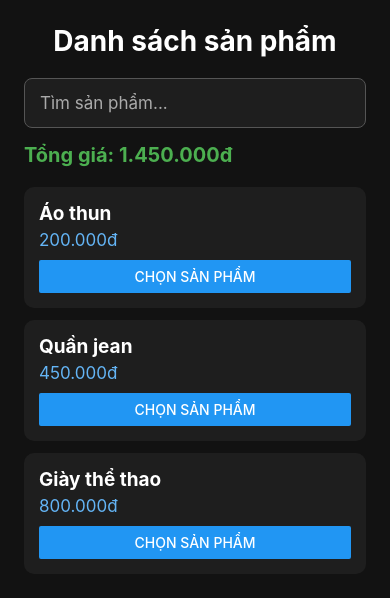
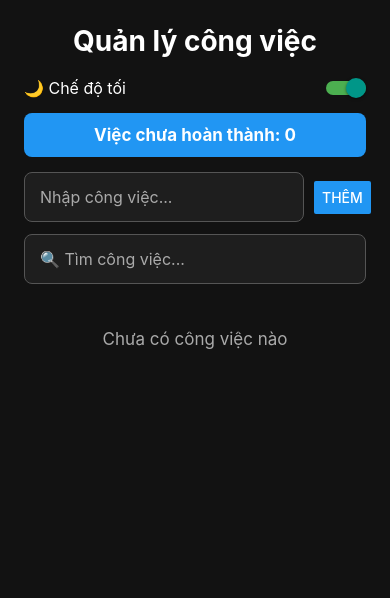
Before and after one commit to phu05ddddddddddddddd/tuan3, a React Native app: screen / in a window 390 px wide. Shown: the top 598 px of the page. Built offline with nearby package versions, Linux system fonts and the light colour scheme.

Commit message:
baitaptonghop

```diff
--- a/App.tsx
+++ b/App.tsx
@@ -1,6 +1,10 @@
 import React, {
+  createContext,
   useCallback,
+  useContext,
+  useEffect,
   useMemo,
+  useReducer,
   useState,
 } from 'react';
 
@@ -11,107 +15,357 @@ import {
   Button,
   FlatList,
   StyleSheet,
+  Switch,
+  Pressable,
 } from 'react-native';
 
-// Danh sách sản phẩm đặt bên ngoài component
-// để tránh tạo array mới mỗi lần render
-const products = [
-  {
-    id: '1',
-    name: 'Áo thun',
-    price: 200000,
-  },
-  {
-    id: '2',
-    name: 'Quần jean',
-    price: 450000,
-  },
-  {
-    id: '3',
-    name: 'Giày thể thao',
-    price: 800000,
-  },
-];
+type Todo = {
+  id: string;
+  title: string;
+  completed: boolean;
+};
 
-export default function App() {
-  // Trạng thái từ khóa tìm kiếm
+type TodoAction =
+  | {
+      type: 'ADD_TODO';
+      payload: string;
+    }
+  | {
+      type: 'TOGGLE_TODO';
+      payload: string;
+    }
+  | {
+      type: 'DELETE_TODO';
+      payload: string;
+    };
+
+const initialTodos: Todo[] = [];
+
+function todoReducer(
+  state: Todo[],
+  action: TodoAction
+): Todo[] {
+  switch (action.type) {
+    case 'ADD_TODO':
+      return [
+        ...state,
+        {
+          id: Date.now().toString(),
+          title: action.payload,
+          completed: false,
+        },
+      ];
+
+    case 'TOGGLE_TODO':
+      return state.map(todo =>
+        todo.id === action.payload
+          ? {
+              ...todo,
+              completed: !todo.completed,
+            }
+          : todo
+      );
+
+    case 'DELETE_TODO':
+      return state.filter(
+        todo => todo.id !== action.payload
+      );
+
+    default:
+      return state;
+  }
+}
+
+type ThemeContextType = {
+  isDark: boolean;
+  toggleTheme: () => void;
+};
+
+const ThemeContext =
+  createContext<ThemeContextType | null>(null);
+
+function ThemeProvider({
+  children,
+}: {
+  children: React.ReactNode;
+}) {
+  const [isDark, setIsDark] = useState(true);
+
+  const toggleTheme = useCallback(() => {
+    setIsDark(previous => !previous);
+  }, []);
+
+  return (
+    <ThemeContext.Provider
+      value={{
+        isDark,
+        toggleTheme,
+      }}
+    >
+      {children}
+    </ThemeContext.Provider>
+  );
+}
+
+type TodoItemProps = {
+  todo: Todo;
+  onToggle: (id: string) => void;
+  onDelete: (id: string) => void;
+};
+
+const TodoItem = React.memo(
+  function TodoItem({
+    todo,
+    onToggle,
+    onDelete,
+  }: TodoItemProps) {
+    const { isDark } = useContext(ThemeContext)!;
+
+    return (
+      <View
+        style={[
+          styles.todoItem,
+          {
+            backgroundColor: isDark
+              ? '#1E1E1E'
+              : '#F2F2F2',
+          },
+        ]}
+      >
+        <Pressable
+          style={styles.todoContent}
+          onPress={() => onToggle(todo.id)}
+        >
+          <Text
+            style={[
+              styles.todoText,
+              {
+                color: isDark
+                  ? '#FFFFFF'
+                  : '#222222',
+                textDecorationLine: todo.completed
+                  ? 'line-through'
+                  : 'none',
+                opacity: todo.completed ? 0.5 : 1,
+              },
+            ]}
+          >
+            {todo.completed ? '✓ ' : '○ '}
+            {todo.title}
+          </Text>
+        </Pressable>
+
+        <View style={styles.deleteButton}>
+          <Button
+            title="Xóa"
+            color="#F44336"
+            onPress={() => onDelete(todo.id)}
+          />
+        </View>
+      </View>
+    );
+  }
+);
+
+function TodoScreen() {
+  const { isDark, toggleTheme } =
+    useContext(ThemeContext)!;
+
+  const [todos, dispatch] = useReducer(
+    todoReducer,
+    initialTodos
+  );
+
+  const [input, setInput] = useState('');
   const [keyword, setKeyword] = useState('');
 
-  // Lọc sản phẩm bằng useMemo
-  const filteredProducts = useMemo(() => {
+  const handleAddTodo = useCallback(() => {
+    const title = input.trim();
+
+    if (!title) {
+      return;
+    }
+
+    dispatch({
+      type: 'ADD_TODO',
+      payload: title,
+    });
+
+    setInput('');
+  }, [input]);
+
+  const handleToggleTodo = useCallback(
+    (id: string) => {
+      dispatch({
+        type: 'TOGGLE_TODO',
+        payload: id,
+      });
+    },
+    []
+  );
+
+  const handleDeleteTodo = useCallback(
+    (id: string) => {
+      dispatch({
+        type: 'DELETE_TODO',
+        payload: id,
+      });
+    },
+    []
+  );
+
+  const filteredTodos = useMemo(() => {
     const searchKeyword = keyword
       .trim()
       .toLowerCase();
 
-    return products.filter(product =>
-      product.name
+    return todos.filter(todo =>
+      todo.title
         .toLowerCase()
         .includes(searchKeyword)
     );
-  }, [keyword]);
+  }, [todos, keyword]);
 
-  // Tính tổng giá các sản phẩm đang hiển thị
-  const totalPrice = useMemo(() => {
-    return filteredProducts.reduce(
-      (total, product) => total + product.price,
-      0
+  const remainingTodos = useMemo(() => {
+    return todos.filter(todo => !todo.completed)
+      .length;
+  }, [todos]);
+
+  useEffect(() => {
+    console.log(
+      `Danh sách hiện có ${todos.length} công việc`
     );
-  }, [filteredProducts]);
-
-  // Hàm chọn sản phẩm
-  const handleSelect = useCallback(
-    (product: {
-      id: string;
-      name: string;
-      price: number;
-    }) => {
-      console.log('Đã chọn:', product.name);
-    },
-    []
-  );
+  }, [todos.length]);
 
   return (
-    <View style={styles.container}>
-      <Text style={styles.title}>
-        Danh sách sản phẩm
+    <View
+      style={[
+        styles.container,
+        {
+          backgroundColor: isDark
+            ? '#121212'
+            : '#FFFFFF',
+        },
+      ]}
+    >
+      <Text
+        style={[
+          styles.title,
+          {
+            color: isDark
+              ? '#FFFFFF'
+              : '#222222',
+          },
+        ]}
+      >
+        Quản lý công việc
       </Text>
+
+      <View style={styles.themeRow}>
+        <Text
+          style={[
+            styles.themeText,
+            {
+              color: isDark
+                ? '#FFFFFF'
+                : '#222222',
+            },
+          ]}
+        >
+          {isDark
+            ? '🌙 Chế độ tối'
+            : '☀️ Chế độ sáng'}
+        </Text>
+
+        <Switch
+          value={isDark}
+          onValueChange={toggleTheme}
+          trackColor={{
+            false: '#999999',
+            true: '#4CAF50',
+          }}
+          thumbColor="#FFFFFF"
+        />
+      </View>
+
+      <View style={styles.counterBox}>
+        <Text style={styles.counter}>
+          Việc chưa hoàn thành: {remainingTodos}
+        </Text>
+      </View>
+
+      <View style={styles.inputRow}>
+        <TextInput
+          value={input}
+          onChangeText={setInput}
+          placeholder="Nhập công việc..."
+          placeholderTextColor={
+            isDark ? '#AAAAAA' : '#777777'
+          }
+          style={[
+            styles.input,
+            {
+              color: isDark
+                ? '#FFFFFF'
+                : '#222222',
+              backgroundColor: isDark
+                ? '#1E1E1E'
+                : '#F5F5F5',
+            },
+          ]}
+        />
+
+        <Button
+          title="Thêm"
+          color="#2196F3"
+          onPress={handleAddTodo}
+        />
+      </View>
 
       <TextInput
         value={keyword}
         onChangeText={setKeyword}
-        placeholder="Tìm sản phẩm..."
-        placeholderTextColor="#AAAAAA"
-        style={styles.input}
+        placeholder="🔍 Tìm công việc..."
+        placeholderTextColor={
+          isDark ? '#AAAAAA' : '#777777'
+        }
+        style={[
+          styles.searchInput,
+          {
+            color: isDark
+              ? '#FFFFFF'
+              : '#222222',
+            backgroundColor: isDark
+              ? '#1E1E1E'
+              : '#F5F5F5',
+          },
+        ]}
       />
 
-      <Text style={styles.total}>
-        Tổng giá:{' '}
-        {totalPrice.toLocaleString('vi-VN')}đ
-      </Text>
-
       <FlatList
-        data={filteredProducts}
+        data={filteredTodos}
         keyExtractor={item => item.id}
         renderItem={({ item }) => (
-          <View style={styles.product}>
-            <Text style={styles.productName}>
-              {item.name}
-            </Text>
-
-            <Text style={styles.price}>
-              {item.price.toLocaleString('vi-VN')}đ
-            </Text>
-
-            <Button
-              title="Chọn sản phẩm"
-              color="#2196F3"
-              onPress={() => handleSelect(item)}
-            />
-          </View>
+          <TodoItem
+            todo={item}
+            onToggle={handleToggleTodo}
+            onDelete={handleDeleteTodo}
+          />
         )}
         ListEmptyComponent={
-          <Text style={styles.empty}>
-            Không tìm thấy sản phẩm
+          <Text
+            style={[
+              styles.empty,
+              {
+                color: isDark
+                  ? '#AAAAAA'
+                  : '#777777',
+              },
+            ]}
+          >
+            {todos.length === 0
+              ? 'Chưa có công việc nào'
+              : 'Không tìm thấy công việc'}
           </Text>
         }
       />
@@ -119,63 +373,103 @@ export default function App() {
   );
 }
 
+export default function App() {
+  return (
+    <ThemeProvider>
+      <TodoScreen />
+    </ThemeProvider>
+  );
+}
+
 const styles = StyleSheet.create({
   container: {
     flex: 1,
     padding: 24,
-    backgroundColor: '#121212',
   },
 
   title: {
     fontSize: 28,
     fontWeight: 'bold',
-    color: '#FFFFFF',
     textAlign: 'center',
     marginBottom: 20,
   },
 
+  themeRow: {
+    flexDirection: 'row',
+    justifyContent: 'space-between',
+    alignItems: 'center',
+    marginBottom: 15,
+  },
+
+  themeText: {
+    fontSize: 16,
+  },
+
+  counterBox: {
+    backgroundColor: '#2196F3',
+    padding: 12,
+    borderRadius: 8,
+    marginBottom: 15,
+  },
+
+  counter: {
+    color: '#FFFFFF',
+    fontSize: 17,
+    fontWeight: 'bold',
+    textAlign: 'center',
+  },
+
+  inputRow: {
+    flexDirection: 'row',
+    alignItems: 'center',
+    gap: 10,
+    marginBottom: 12,
+  },
+
   input: {
+    flex: 1,
     height: 50,
     borderWidth: 1,
     borderColor: '#555555',
     borderRadius: 8,
     paddingHorizontal: 15,
-    fontSize: 17,
-    color: '#FFFFFF',
-    backgroundColor: '#1E1E1E',
+    fontSize: 16,
+  },
+
+  searchInput: {
+    height: 50,
+    borderWidth: 1,
+    borderColor: '#555555',
+    borderRadius: 8,
+    paddingHorizontal: 15,
+    fontSize: 16,
     marginBottom: 15,
   },
 
-  total: {
-    fontSize: 20,
-    fontWeight: 'bold',
-    color: '#4CAF50',
-    marginBottom: 20,
+  todoItem: {
+    flexDirection: 'row',
+    alignItems: 'center',
+    borderRadius: 8,
+    padding: 12,
+    marginBottom: 10,
   },
 
-  product: {
-    backgroundColor: '#1E1E1E',
-    borderRadius: 10,
-    padding: 15,
-    marginBottom: 12,
+  todoContent: {
+    flex: 1,
   },
 
-  productName: {
-    fontSize: 19,
-    fontWeight: 'bold',
-    color: '#FFFFFF',
-    marginBottom: 5,
+  todoText: {
+    fontSize: 17,
   },
 
-  price: {
-    fontSize: 17,
-    color: '#64B5F6',
-    marginBottom: 10,
+  deleteButton: {
+    marginLeft: 10,
+    borderRadius: 6,
+    overflow: 'hidden',
   },
 
   empty: {
     textAlign: 'center',
-    color: '#AAAAAA',
     fontSize: 17,
     marginTop: 30,
   },
```
